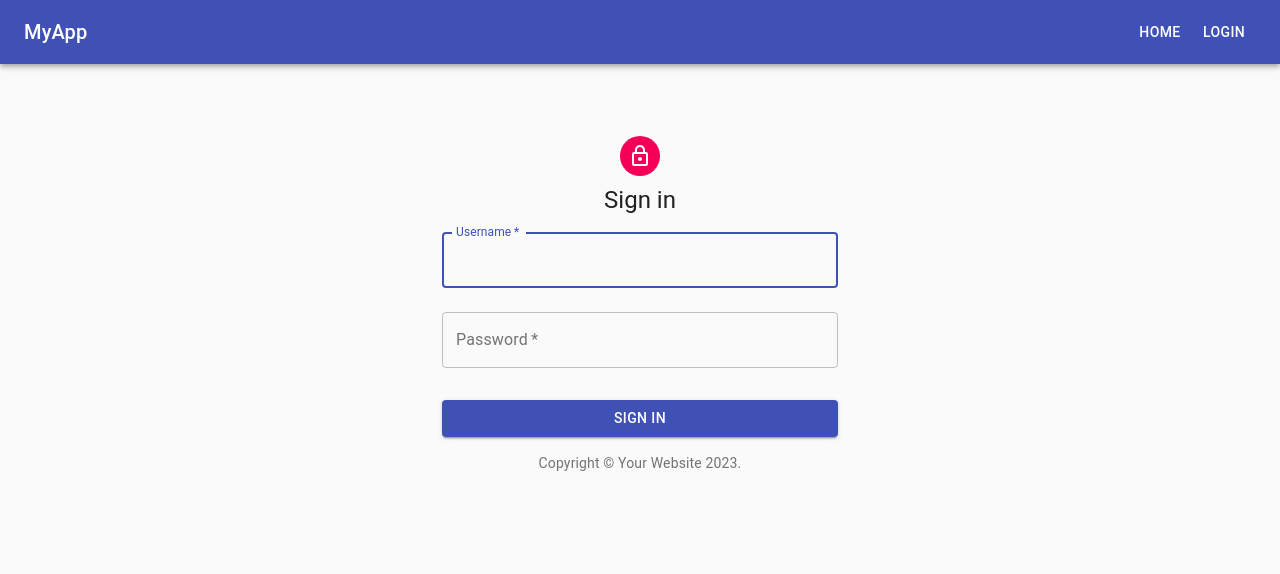
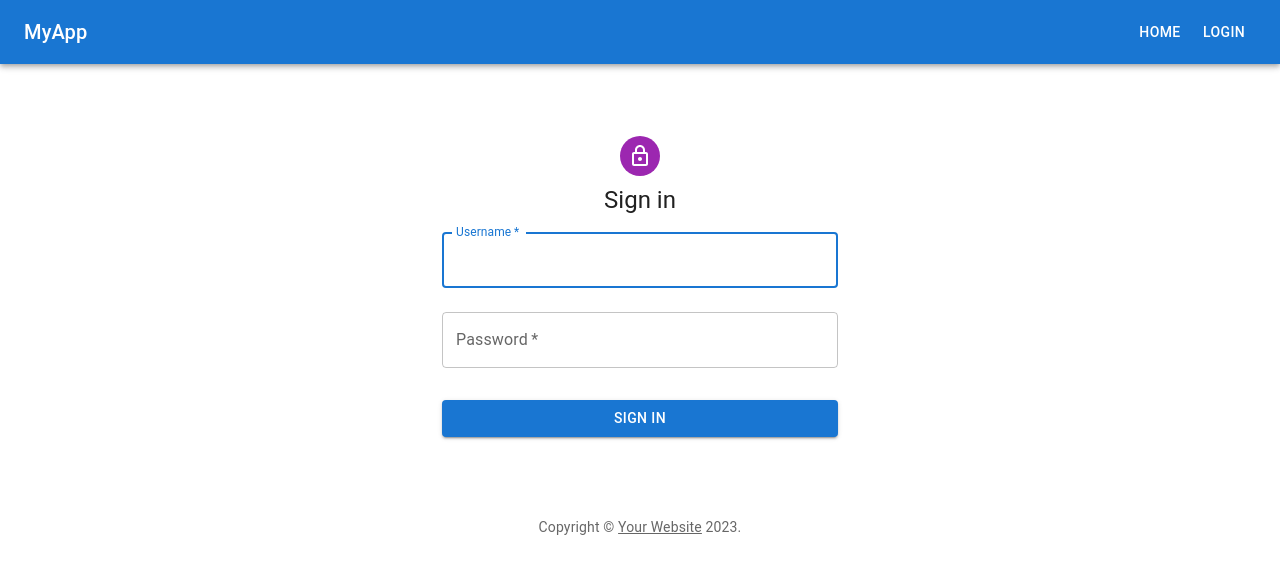
Before and after one commit to asoderlind/django-react-hybrid, a React (Create React App) app in the folder tssite/: page /login in a window 1280 px wide. Shown: the top 574 px of the page. Built offline with nearby package versions, Linux system fonts and the light colour scheme.

Commit message:
migrate to mui

```diff
--- a/tssite/package.json
+++ b/tssite/package.json
@@ -3,8 +3,10 @@
   "version": "0.1.0",
   "private": true,
   "dependencies": {
-    "@material-ui/core": "^4.12.4",
-    "@material-ui/icons": "^4.11.3",
+    "@emotion/react": "^11.11.1",
+    "@emotion/styled": "^11.11.0",
+    "@mui/icons-material": "^5.14.0",
+    "@mui/material": "^5.14.0",
     "@testing-library/jest-dom": "^5.16.5",
     "@testing-library/react": "^13.4.0",
     "@testing-library/user-event": "^13.5.0",
--- a/tssite/src/components/Header.tsx
+++ b/tssite/src/components/Header.tsx
@@ -1,6 +1,6 @@
 import React, { useContext } from "react";
 import { Link } from "react-router-dom";
-import { AppBar, Toolbar, Typography, Button } from "@material-ui/core";
+import { AppBar, Toolbar, Typography, Button } from "@mui/material";
 import AuthContext from "../context/AuthContext";
 
 const Header = () => {
--- a/tssite/src/components/TodoForm.tsx
+++ b/tssite/src/components/TodoForm.tsx
@@ -1,4 +1,5 @@
 import React from "react";
+import Button from "@mui/material/Button";
 
 interface TodoFormProps {
   createTodo: (task: string) => void;
@@ -22,7 +23,7 @@ const TodoForm = ({ createTodo }: TodoFormProps) => {
         placeholder="New todo"
         required
       />
-      <button type="submit">Add Todo</button>
+      <Button type="submit">Add Todo</Button>
     </form>
   );
 };
--- a/tssite/src/pages/HomePage.tsx
+++ b/tssite/src/pages/HomePage.tsx
@@ -10,7 +10,7 @@ import {
   ListItem,
   ListItemText,
   CircularProgress,
-} from "@material-ui/core";
+} from "@mui/material";
 
 const HomePage = () => {
   const { decodedAuthToken, authTokens } = React.useContext(AuthContext);
@@ -31,8 +31,12 @@ const HomePage = () => {
         ...commonHeaders,
       },
     });
-    const data = await res.json();
-    setTodos(data);
+    if (!res.ok) {
+      console.log("Error fetching todos");
+    } else {
+      const data = await res.json();
+      setTodos(data);
+    }
   }
 
   async function createTodo(task: string) {
@@ -50,9 +54,20 @@ const HomePage = () => {
     });
     if (!res.ok) {
       console.log("Error creating new todo");
+    } else {
+      const newTodo = await res.json();
+      setTodos([...todos, newTodo]);
     }
-    const newTodo = await res.json();
-    setTodos([...todos, newTodo]);
+  }
+
+  async function deleteTodo(todo_id: string) {
+    const res = await fetch(`${config.apiUrl}/todos/${todo_id}/`, {
+      method: "DELETE",
+      credentials: config.credentials,
+      headers: {
+        ...commonHeaders,
+      },
+    });
   }
 
   useEffect(() => {
@@ -64,7 +79,6 @@ const HomePage = () => {
       <Typography variant="h4">
         You are logged in to the homepage! {decodedAuthToken.username}
       </Typography>
-      <TodoForm createTodo={createTodo} />
       <Typography variant="h5">Todos</Typography>
       {todos ? (
         <List>
@@ -80,6 +94,7 @@ const HomePage = () => {
       ) : (
         <CircularProgress />
       )}
+      <TodoForm createTodo={createTodo} />
     </Container>
   ) : (
     <Container>
--- a/tssite/src/pages/LoginPage.tsx
+++ b/tssite/src/pages/LoginPage.tsx
@@ -1,11 +1,10 @@
 import AuthContext from "../context/AuthContext";
 import React, { useState, useContext } from "react";
 import { useNavigate } from "react-router-dom";
-import LockOutlinedIcon from "@material-ui/icons/LockOutlined";
+import LockOutlinedIcon from "@mui/icons-material/LockOutlined";
 import { config } from "../config";
 import jwtDecode from "jwt-decode";
 import { AuthTokenResponse } from "../models";
-import { makeStyles } from "@material-ui/core/styles";
 import {
   Avatar,
   Button,
@@ -16,36 +15,37 @@ import {
   Typography,
   TextField,
   CircularProgress,
-} from "@material-ui/core";
+} from "@mui/material";
 
-const useStyles = makeStyles((theme) => ({
+const styles = {
   paper: {
-    marginTop: theme.spacing(8),
+    mt: 8,
     display: "flex",
     flexDirection: "column",
     alignItems: "center",
   },
   wrapper: {
-    margin: theme.spacing(1),
+    m: 1,
     position: "relative",
   },
   avatar: {
-    margin: theme.spacing(1),
-    backgroundColor: theme.palette.secondary.main,
+    m: 1,
+    backgroundColor: "secondary.main",
   },
   form: {
     width: "100%", // Fix IE 11 issue.
-    marginTop: theme.spacing(1),
+    mt: 1,
   },
   submit: {
-    margin: theme.spacing(3, 0, 2),
+    mt: 3,
+    mb: 2,
   },
   fabProgress: {
     position: "absolute",
     top: "40%",
     zIndex: 1,
   },
-}));
+};
 
 function Copyright() {
   return (
@@ -62,8 +62,6 @@ function Copyright() {
 
 const LoginPage = () => {
   let { setAuthTokens, setDecodedAuthToken } = useContext(AuthContext);
-
-  const classes = useStyles();
 
   const [submitting, setSubmitting] = useState(false);
   const [errorMsg, setErrorMsg] = useState("");
@@ -115,11 +113,11 @@ const LoginPage = () => {
   };
 
   return (
-    <div className={classes.wrapper}>
+    <Box sx={styles.wrapper}>
       <Container component="main" maxWidth="xs">
         <CssBaseline />
-        <div className={classes.paper}>
-          <Avatar className={classes.avatar}>
+        <Box sx={styles.paper}>
+          <Avatar sx={styles.avatar}>
             <LockOutlinedIcon />
           </Avatar>
           <Typography component="h1" variant="h5">
@@ -156,20 +154,18 @@ const LoginPage = () => {
               fullWidth
               variant="contained"
               color="primary"
-              className={classes.submit}
+              sx={styles.submit}
             >
               Sign In
             </Button>
           </form>
-          {submitting && (
-            <CircularProgress size={68} className={classes.fabProgress} />
-          )}
-        </div>
+          {submitting && <CircularProgress size={68} sx={styles.fabProgress} />}
+        </Box>
         <Box mt={8}>
           <Copyright />
         </Box>
       </Container>
-    </div>
+    </Box>
   );
 };
 
```
Also changed, not shown: 1 other file (tests, documents, lock files or other folders).
